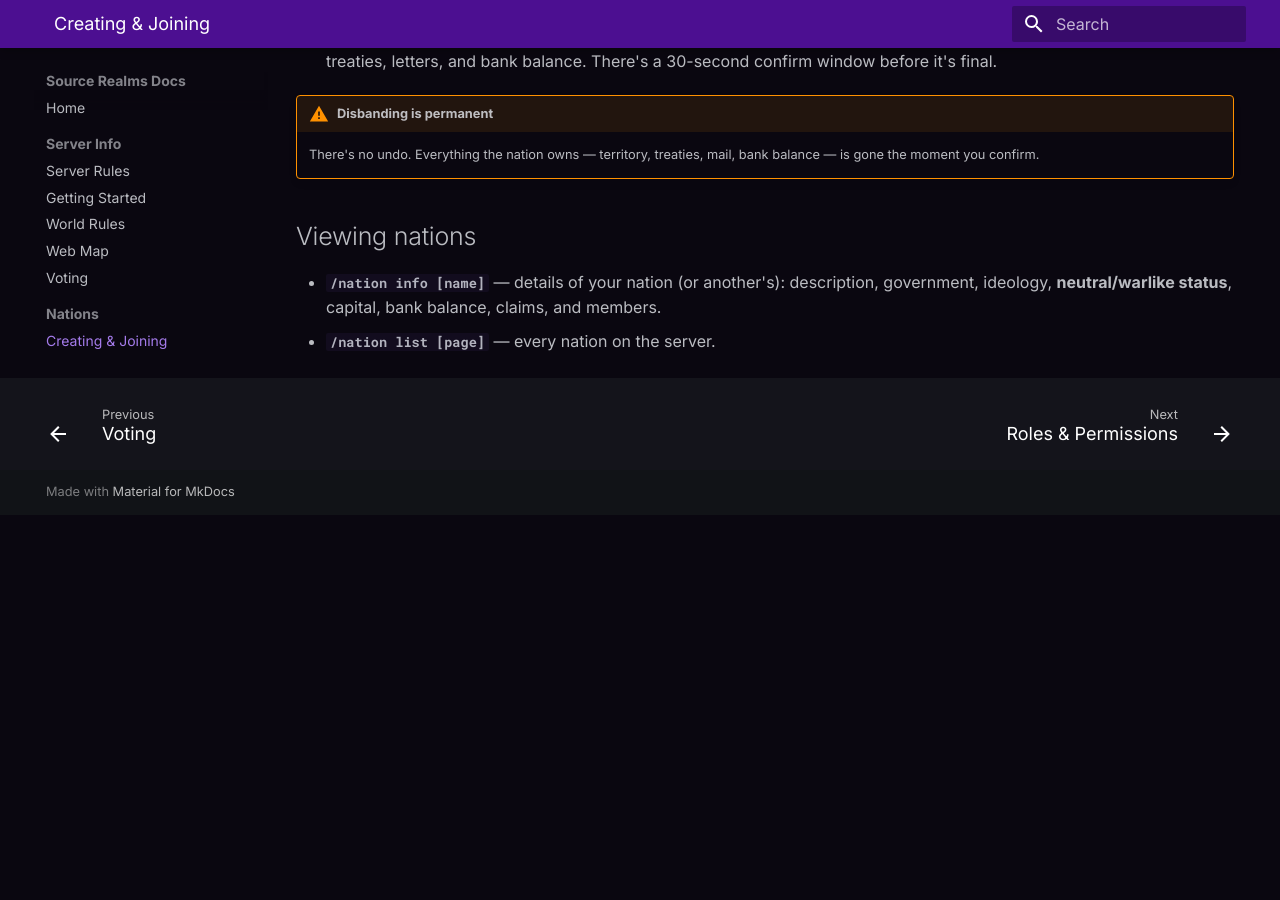
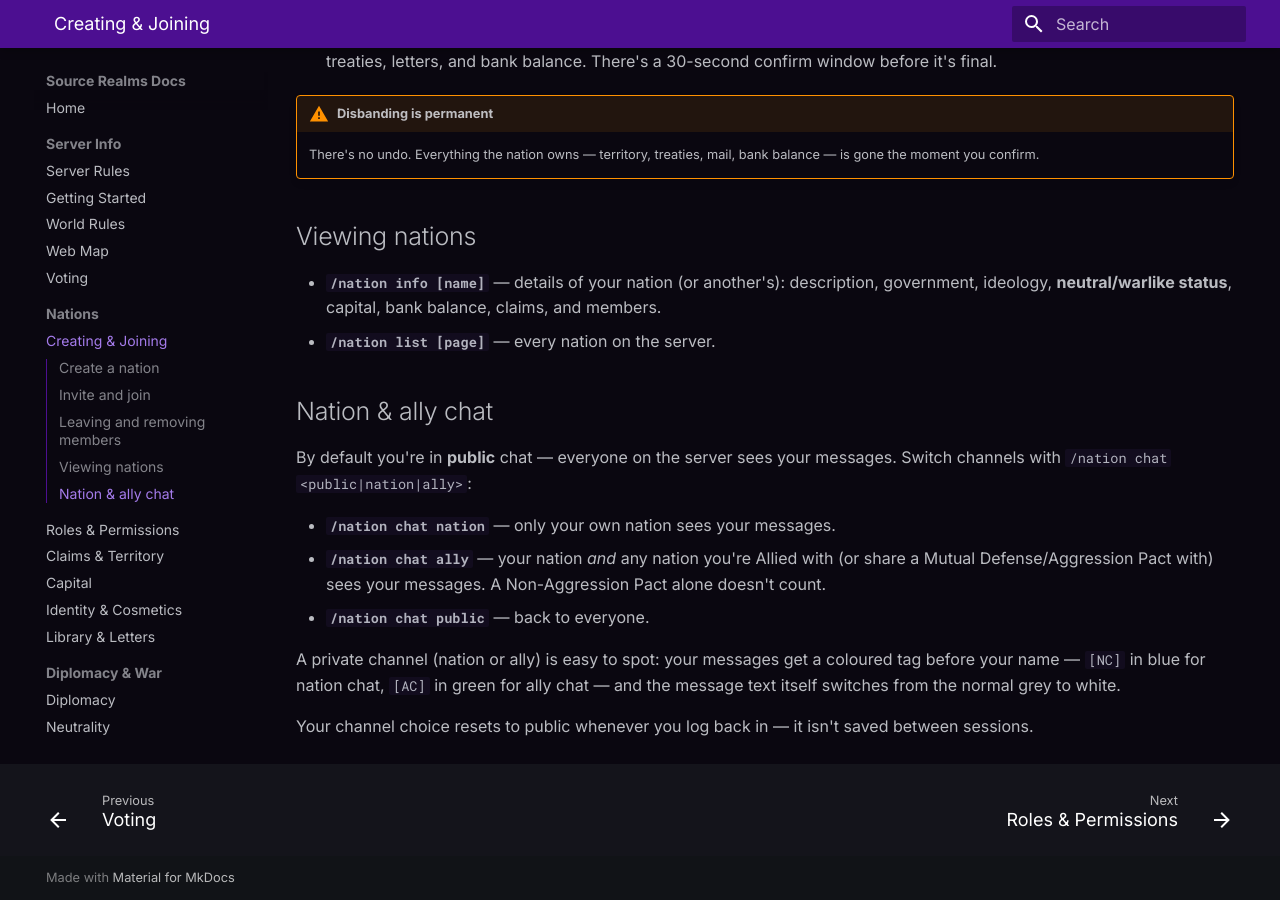
Before and after one commit to SourceRealms/sourcerealms-docs, an MkDocs documentation site: the page built from docs/nations/creating-joining.md, in a window 1280 px wide and 900 px high, scrolled down 664 px. Built offline with MkDocs 1.6.1 and Material for MkDocs 9.7.7, drawn with Linux system fonts in a browser that asks for light colours; before the commit the page ends 1179 px from its top, so only the background shows below that.

Commit message:
Document the new nation/ally chat channels feature
/nation chat public|nation|ally lets players switch between public, nation-only, and nation+ally chat, with a coloured [NC]/[AC] tag and white message text distinguishing private channels from public grey.

```diff
--- a/docs/nations/creating-joining.md
+++ b/docs/nations/creating-joining.md
@@ -37,3 +37,19 @@ opt into peaceful, neutral status instead.
 - **`/nation info [name]`** — details of your nation (or another's): description, government,
   ideology, **neutral/warlike status**, capital, bank balance, claims, and members.
 - **`/nation list [page]`** — every nation on the server.
+
+## Nation & ally chat
+
+By default you're in **public** chat — everyone on the server sees your messages. Switch channels
+with `/nation chat <public|nation|ally>`:
+
+- **`/nation chat nation`** — only your own nation sees your messages.
+- **`/nation chat ally`** — your nation *and* any nation you're Allied with (or share a Mutual
+  Defense/Aggression Pact with) sees your messages. A Non-Aggression Pact alone doesn't count.
+- **`/nation chat public`** — back to everyone.
+
+A private channel (nation or ally) is easy to spot: your messages get a coloured tag before your
+name — `[NC]` in blue for nation chat, `[AC]` in green for ally chat — and the message text itself
+switches from the normal grey to white.
+
+Your channel choice resets to public whenever you log back in — it isn't saved between sessions.
```
Also changed, not shown: docs/reference/commands.md (+9 -0 lines).
